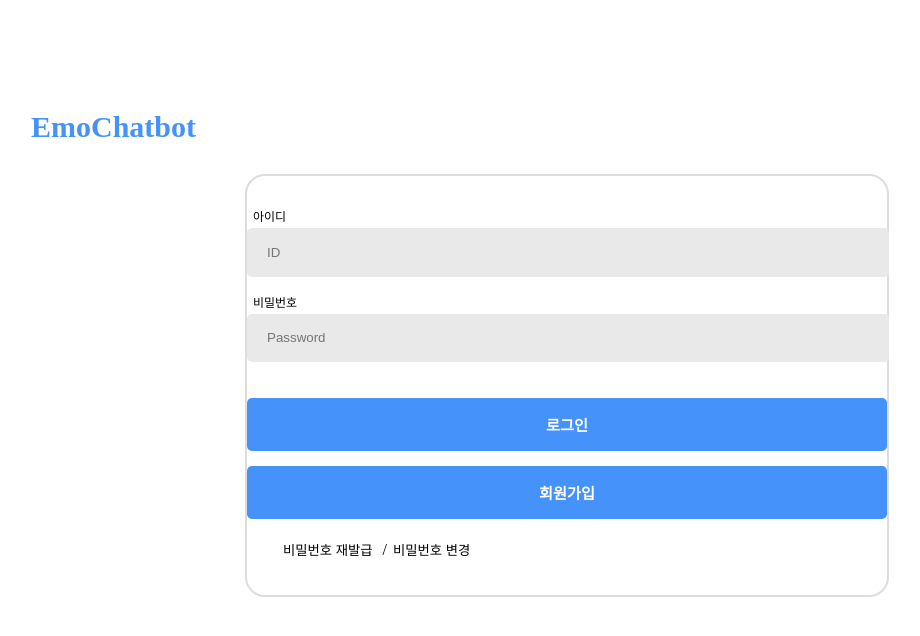
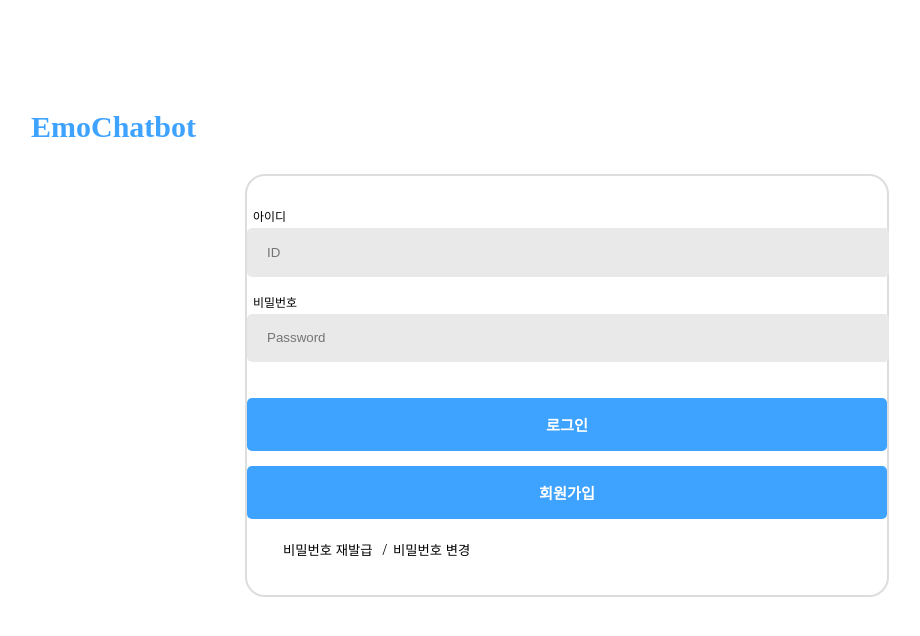
Before and after one commit to BBIYAC/EmoChatbot, a Django app: page / in a window 1280 px wide. Shown: the top 636 px of the page, without its empty margins (73-993 px from the left). Run offline with Django 3.2, Linux system fonts and the light colour scheme.

Commit message:
Modify color

```diff
--- a/static/Analysis/analysis.css
+++ b/static/Analysis/analysis.css
@@ -4,7 +4,7 @@
     --border: 2px solid #ddd;
     --left-msg-bg: #ececec;
     --right-msg-bg: #579ffb;
-    --right-msg-bg-hover: #4492FA;
+    --right-msg-bg-hover: #3ea2ff;
 }
 
 html {
--- a/static/Analysis/analysis.js
+++ b/static/Analysis/analysis.js
@@ -8,7 +8,7 @@ const analysis_positive = get('.analysis-positive');
 
 window.onload = () => {
     analysis_facial_emotion('sad');
-    analysis_sentence_emotion(90);
+    analysis_sentence_emotion(30);
 
     // 한 주 데이터 DB에서 가져오기 -> line 106 같이 수정
     var weekly_datas = [65, 59, 80, 81, 56, 55, 40];
@@ -95,8 +95,8 @@ function analysis_monthly_emotion(monthly_datas){
         datasets: [{
             label: 'Monthly Records',
             data: monthly_datas,
-            backgroundColor: 'rgb(68, 146, 250)',
-            borderColor: 'rgb(68, 146, 250)',
+            backgroundColor: 'rgb(62, 162, 255)',
+            borderColor: 'rgb(62, 162, 255)',
         }]
     };
 
--- a/static/Chatbot/chatroom/css/style.css
+++ b/static/Chatbot/chatroom/css/style.css
@@ -3,8 +3,8 @@
     --msger-bg: #fff;
     --border: 2px solid #ddd;
     --left-msg-bg: #ececec;
-    --right-msg-bg: #579ffb;
-    --right-msg-bg-hover: #4492FA;
+    --right-msg-bg: #3ea2ff;
+    --right-msg-bg-hover: #3ea2ff;
   }
 
   html {
--- a/static/Login/changepassword/changepassword.css
+++ b/static/Login/changepassword/changepassword.css
@@ -11,7 +11,7 @@ a:hover { color: none; text-decoration: none;}
 .logo a{
     font-weight: bold;
     font-size: 30px;
-    color: #4492FA;
+    color: #3ea2ff;
 }
 .login-title{
     line-height: 40px;
@@ -61,7 +61,7 @@ a:hover { color: none; text-decoration: none;}
     margin-top: 1em;
     font-size: 0.95rem;
     font-weight: 900;
-    background-color: #4492FA;
+    background-color: #3ea2ff;
     border:none;
     border-radius: 5px;
     color: white;
--- a/static/Login/getreissuedpassword/getreissuedpassword.css
+++ b/static/Login/getreissuedpassword/getreissuedpassword.css
@@ -10,7 +10,7 @@ a:hover { color: none; text-decoration: none;}
 .logo a{
     font-weight: bold;
     font-size: 30px;
-    color: #4492FA;
+    color: #3ea2ff;
 }
 .login-title{
     line-height: 40px;
@@ -60,7 +60,7 @@ a:hover { color: none; text-decoration: none;}
     margin-top: 1em;
     font-size: 0.95rem;
     font-weight: 900;
-    background-color: #4492FA;
+    background-color: #3ea2ff;
     border:none;
     border-radius: 5px;
     color: white;
--- a/static/Login/login/login.css
+++ b/static/Login/login/login.css
@@ -13,7 +13,7 @@ a:hover { color: none; text-decoration: none;}
 .logo a{
     font-weight: bold;
     font-size: 30px;
-    color: #4492FA;
+    color: #3ea2ff;
 }
 .login-title{
     line-height: 40px;
@@ -59,7 +59,7 @@ a:hover { color: none; text-decoration: none;}
     margin-top: 1em;
     font-size: 0.95rem;
     font-weight: 900;
-    background-color: #4492FA;
+    background-color: #3ea2ff;
     border:none;
     border-radius: 5px;
     color: white;
--- a/static/Login/signup/signup.css
+++ b/static/Login/signup/signup.css
@@ -11,7 +11,7 @@ a:hover { color: none; text-decoration: none;}
 .logo a{
     font-weight: bold;
     font-size: 30px;
-    color: #4492FA;
+    color: #3ea2ff;
 }
 .login-title{
     line-height: 40px;
@@ -61,7 +61,7 @@ a:hover { color: none; text-decoration: none;}
     margin-top: 1em;
     font-size: 0.95rem;
     font-weight: 900;
-    background-color: #4492FA;
+    background-color: #3ea2ff;
     border:none;
     border-radius: 5px;
     color: white;
```
